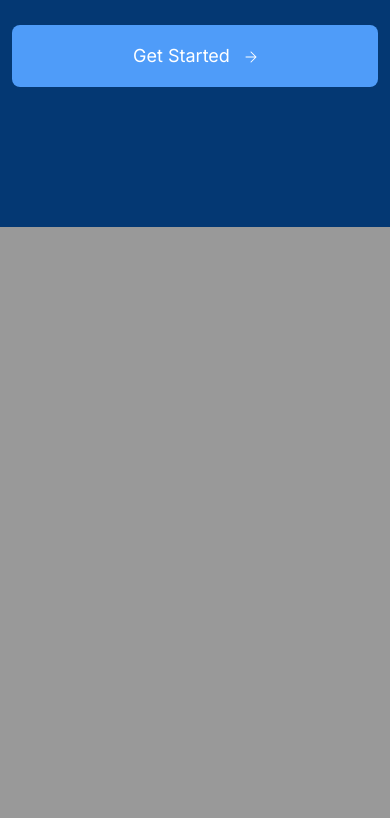
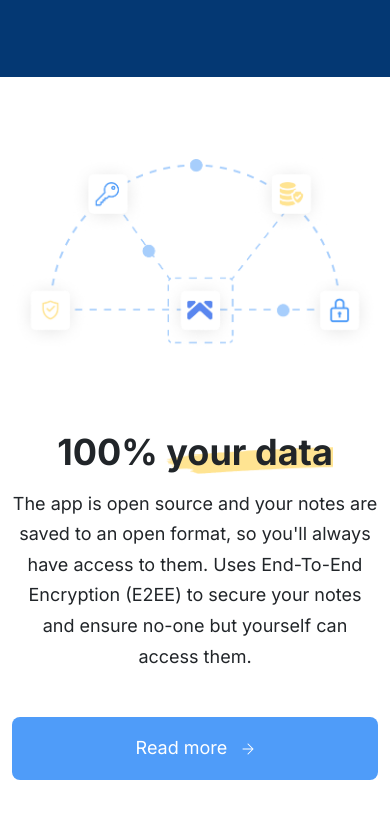
Before and after one commit to shohanur-islam/whitepace, a plain HTML site: page index.html in a window 390 px wide. Shown: the part 7789-8607 px from the top of the page. Before the commit the page ends 8016 px from the top, so only its background shows below. Drawn offline with nearby package versions, Linux system fonts and the light colour scheme.

Commit message:
Your task area completed

```diff
--- a/index.html
+++ b/index.html
@@ -400,6 +400,32 @@
           </div>
         </div>
       </section>
+
+      <!-- Your task Area -->
+      <section class="your-task-area">
+        <div class="container">
+          <div class="row">
+            <div class="col-lg-6 d-flex align-items-center order-lg-1 order-2">
+              <div class="theme-text">
+                <h3>100% <span>your data</span></h3>
+                <p>
+                  The app is open source and your notes are saved to an open format, so you'll always have access to them. Uses End-To-End Encryption (E2EE) to secure your notes and ensure no-one but yourself can access them.
+                </p>
+                <a href="#" class="theme-button">
+                  Read more
+                  <img src="img/icon.png" alt="" />
+                </a>
+              </div>
+            </div>
+            <div class="col-lg-6 order-lg-2 order-1">
+              <div class="task-image">
+                <img src="img/task-image.png" alt="" class="w-100" />
+              </div>
+            </div>
+          </div>
+        </div>
+        </div>
+      </section>
     </main>
     <!-- End Main Area -->
     <script
--- a/style.css
+++ b/style.css
@@ -319,5 +319,31 @@ Your Work Area CSS
 }
 .your-work-area .theme-text p {
   color: #fff;
-  margin-bottom: 60px;
+  margin-bottom: 30px;
 }
+
+@media (max-width: 991px) {
+  .your-work-area {
+    padding: 80px 0;
+  }
+}
+
+/*
+Your Task Area CSS
+*/
+.your-task-area {
+  padding: 140px 0;
+  background-color: #fff;
+}
+.your-task-area .theme-text p {
+  margin-bottom: 30px;
+}
+
+@media (max-width: 991px) {
+  .your-task-area {
+    padding: 80px 0;
+  }
+  .your-task-area .theme-text {
+    margin-top: 80px;
+  }
+}
```
Also changed, not shown: img/task-image.png (added).
